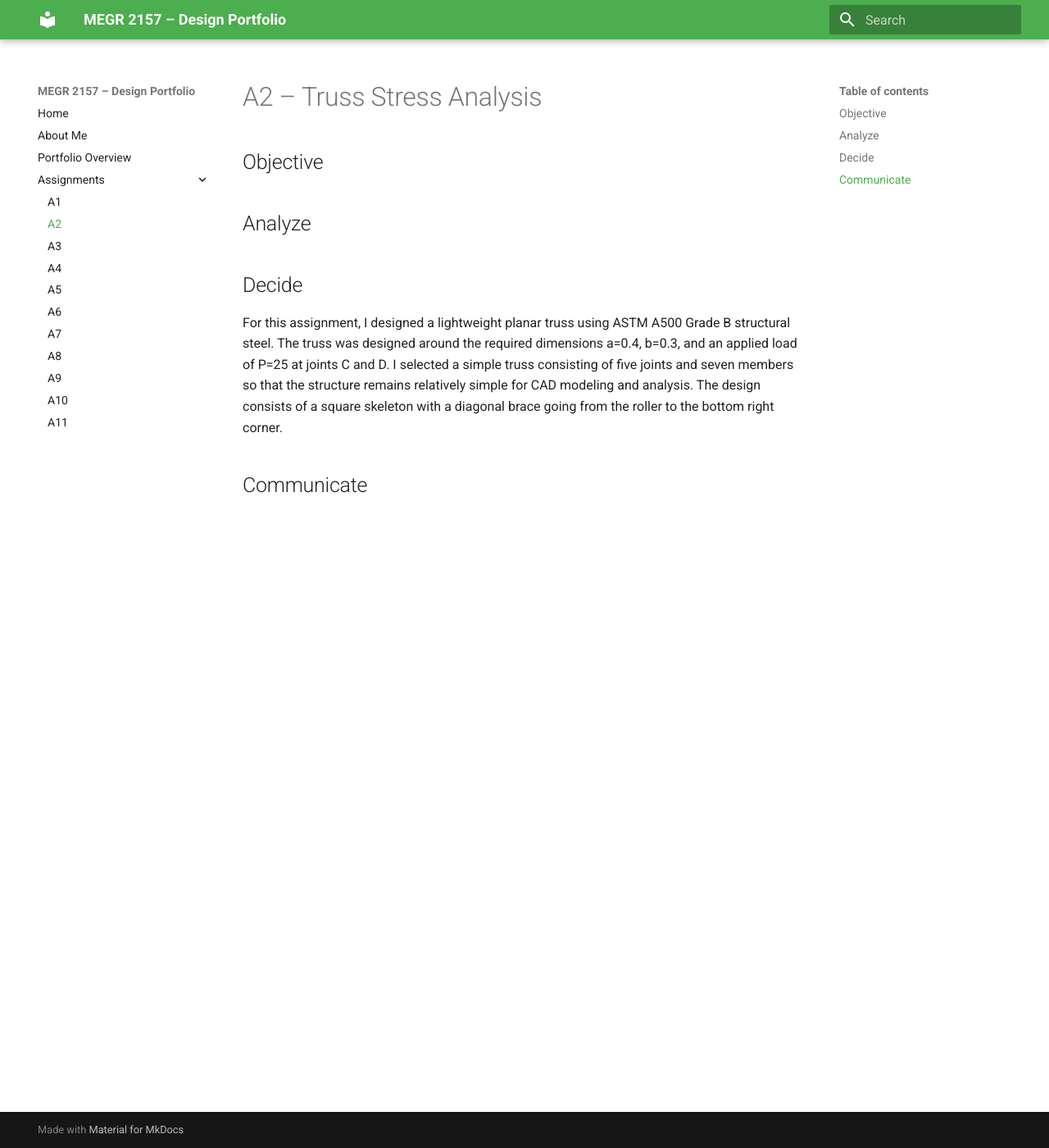
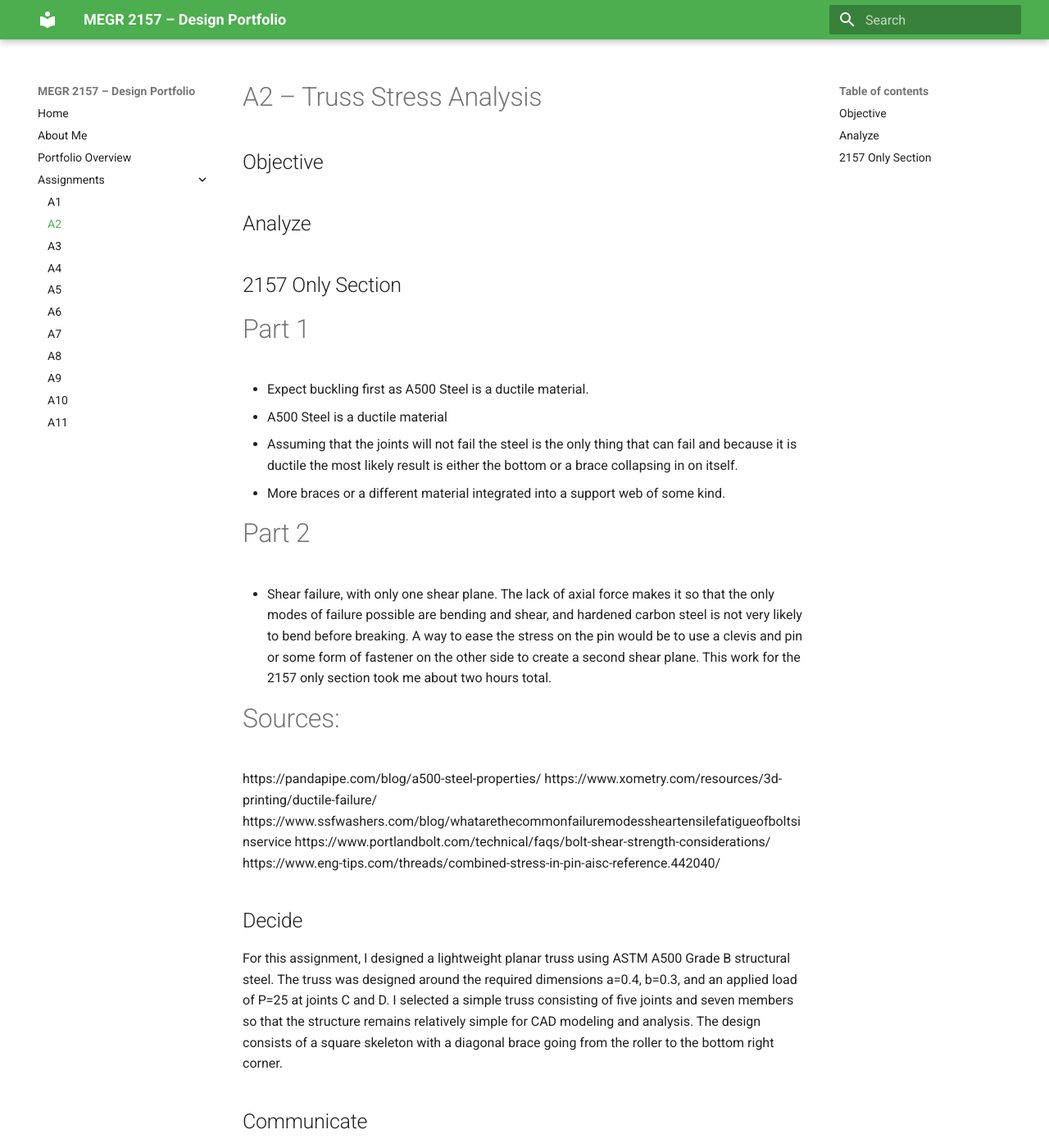
Before and after one commit to triangulum-1/megr2156-portfolio, an MkDocs documentation site: the page built from docs/assignments/A02/index.md, in a window 1280 px wide and 1400 px high. Shown: the whole window at 82% size. Built offline with MkDocs 1.6.1 and Material for MkDocs 9.7.7, drawn with Linux system fonts in a browser that asks for light colours.

Commit message:
Update index.md with analysis and sources
Added analysis and sources for the 2157 only section of the assignment.

```diff
--- a/docs/assignments/A02/index.md
+++ b/docs/assignments/A02/index.md
@@ -4,7 +4,22 @@
 
 
 ## Analyze
+## 2157 Only Section
+# Part 1
+- Expect buckling first as A500 Steel is a ductile material.
+- A500 Steel is a ductile material
+- Assuming that the joints will not fail the steel is the only thing that can fail and because it is ductile the most likely result is either the bottom or a brace collapsing in on itself.
+- More braces or a different material integrated into a support web of some kind.
+# Part 2
+- Shear failure, with only one shear plane. The lack of axial force makes it so that the only modes of failure possible are bending and shear, and hardened carbon  steel is not very likely to bend before breaking. A way to ease the stress on the pin would be to use a clevis and pin or some form of fastener on the other side to create a second shear plane.
+  This work for the 2157 only section took me about two hours total.
 
+# Sources:
+https://pandapipe.com/blog/a500-steel-properties/
+https://www.xometry.com/resources/3d-printing/ductile-failure/
+https://www.ssfwashers.com/blog/whatarethecommonfailuremodessheartensilefatigueofboltsinservice
+https://www.portlandbolt.com/technical/faqs/bolt-shear-strength-considerations/
+https://www.eng-tips.com/threads/combined-stress-in-pin-aisc-reference.442040/
 
 ## Decide
 For this assignment, I designed a lightweight planar truss using ASTM A500 Grade B structural steel. The truss was designed around the required dimensions a=0.4, b=0.3, and an applied load of P=25 at joints C and D. I selected a simple truss consisting of five joints and seven members so that the structure remains relatively simple for CAD modeling and analysis. The design consists of a square skeleton with a diagonal brace going from the roller to the bottom right corner.
```
